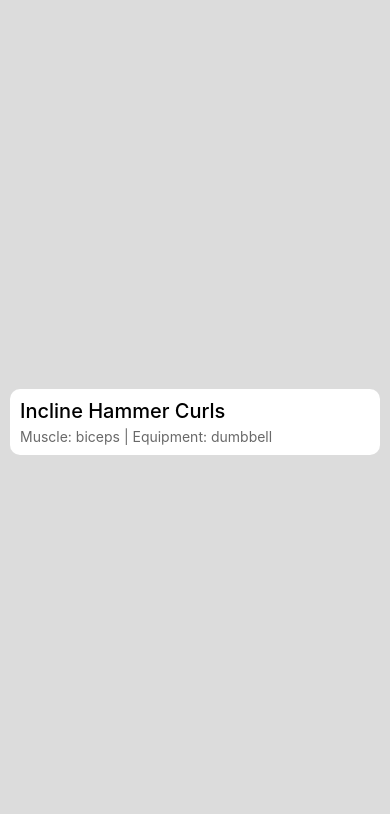
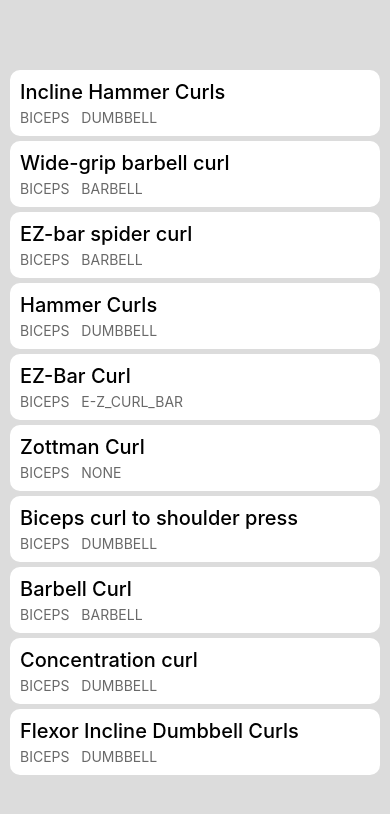
Before and after one commit to Akhi4009/Workout-app, a React Native app: screen / in a window 390 px wide. Shown: the top 814 px of the page. Built offline with nearby package versions, Linux system fonts and the light colour scheme.

Commit message:
list of exercises

```diff
--- a/App.js
+++ b/App.js
@@ -1,17 +1,25 @@
 import { StatusBar } from 'expo-status-bar';
-import { StyleSheet, Text, View } from 'react-native';
+import { FlatList, StyleSheet, Text, View } from 'react-native';
 
 import exercises from "./assets/data/exercises.json"
+import ExerciseListItem from './src/components/ExerciseList';
+
+
+
 export default function App() {
-   const exercise = exercises[0];
+
   return (
     <View style={styles.container}>
-    <View style={styles.exerciseContainer}>
-    <Text style={styles.exerciseName}>{exercise.name}</Text>
-    <Text style={styles.exerciseSubTitle}>
-    Muscle: {exercise.muscle} | Equipment: {exercise.equipment}</Text>
-    </View>
-    </View>
+    <FlatList
+     contentContainerStyle={{gap:5}}
+    data={exercises}
+    keyExtractor={(item,index) => item.name + index}
+    renderItem={({item,index}) => (
+    <ExerciseListItem item={item}/>
+  )}
+    />
+    <StatusBar style='auto'/>
+   </View>
   );
 }
 
@@ -20,19 +28,7 @@ const styles = StyleSheet.create({
     flex: 1,
     backgroundColor: 'gainsboro',
     justifyContent: 'center',
-    padding: 10
-  },
-  exerciseContainer: {
-    backgroundColor:'#fff',
     padding: 10,
-    borderRadius:10,
-    gap: 5
-  },
-  exerciseName: {
-    fontSize: 20,
-    fontWeight: '500'
-  },
-  exerciseSubTitle: {
-    color: 'dimgray'
+    paddingTop: 70
   }
 });
--- /dev/null
+++ b/src/components/ExerciseList.jsx
@@ -0,0 +1,31 @@
+import { StyleSheet,View,Text } from "react-native";
+
+function ExerciseListItem({item}){
+    return(
+      <View style={styles.exerciseContainer}>
+      <Text style={styles.exerciseName}>{item.name}</Text>
+      <Text style={styles.exerciseSubTitle}>
+       {item.muscle} {' '} {item.equipment}</Text>
+      </View>
+    )
+};
+
+
+const styles = StyleSheet.create({
+
+    exerciseContainer: {
+      backgroundColor:'#fff',
+      padding: 10,
+      borderRadius:10,
+      gap: 5
+    },
+    exerciseName: {
+      fontSize: 20,
+      fontWeight: '500'
+    },
+    exerciseSubTitle: {
+      color: 'dimgray',
+      textTransform: 'uppercase'
+    }
+  });
+export default ExerciseListItem;
```
